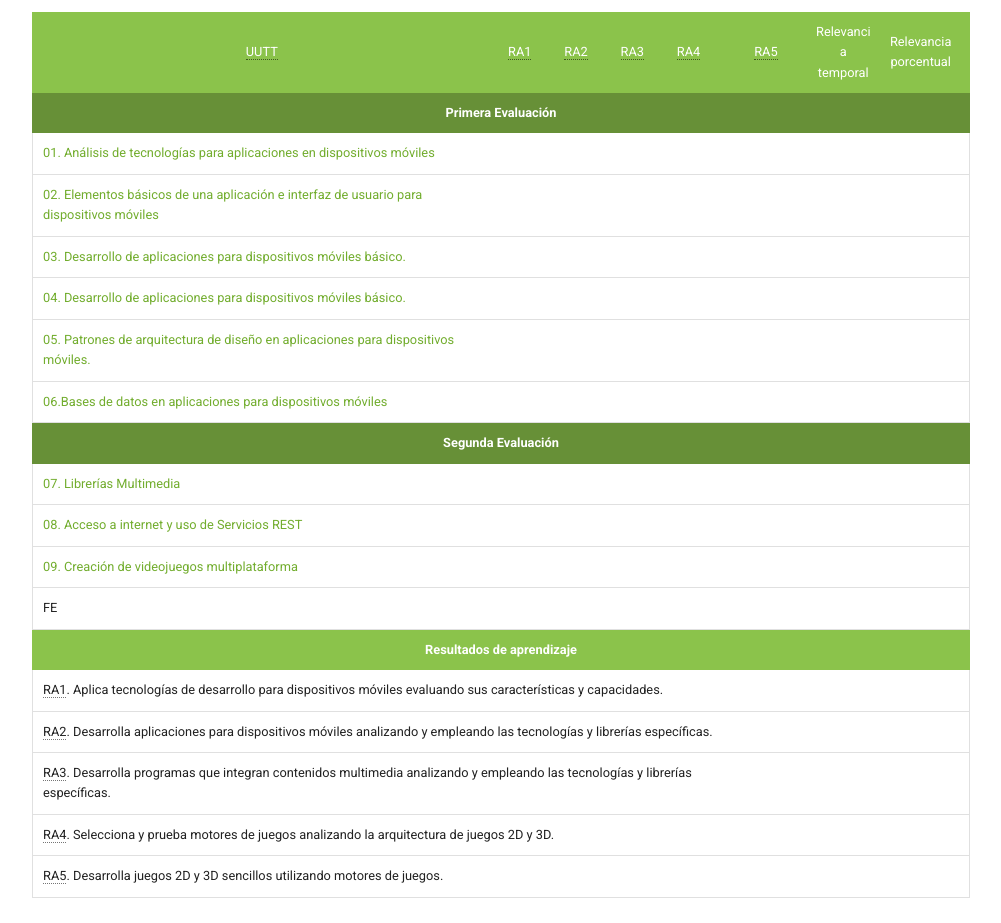
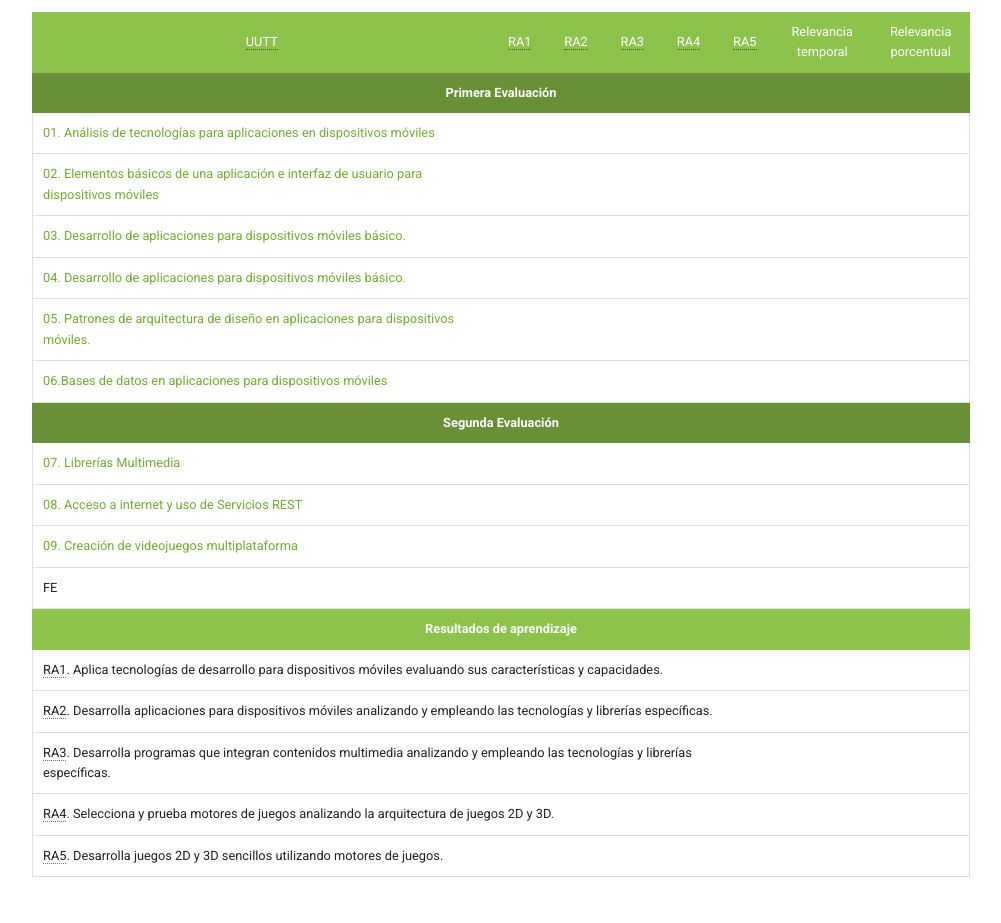
Before and after one commit to gines-lopez/PMDM, a plain HTML site: page index.html in a window 1280 px wide. Shown: the part 800-1723 px from the top of the page, without its empty margins (264-1265 px from the left). Drawn offline with Linux system fonts and the light colour scheme.

Commit message:
Deployed a343fc8 with MkDocs version: 1.6.1

```diff
--- a/css/extra_index.css
+++ b/css/extra_index.css
@@ -47,7 +47,7 @@
     width: 6%;
 }
 
-#body-ut-head > p:last-child, #body-ut-head > p:nth-child(6) {
+#body-ut-head > p:last-child, #body-ut-head > p:nth-child(7) {
     width: 10.5%;
 }
 
@@ -81,7 +81,7 @@
     width: 6%;
 }
 
-.body-ut > p:last-child, .body-ut > p:nth-child(6) {
+.body-ut > p:last-child, .body-ut > p:nth-child(7) {
     min-width: 10.5%;
     width: 10.5%;
 }
```
